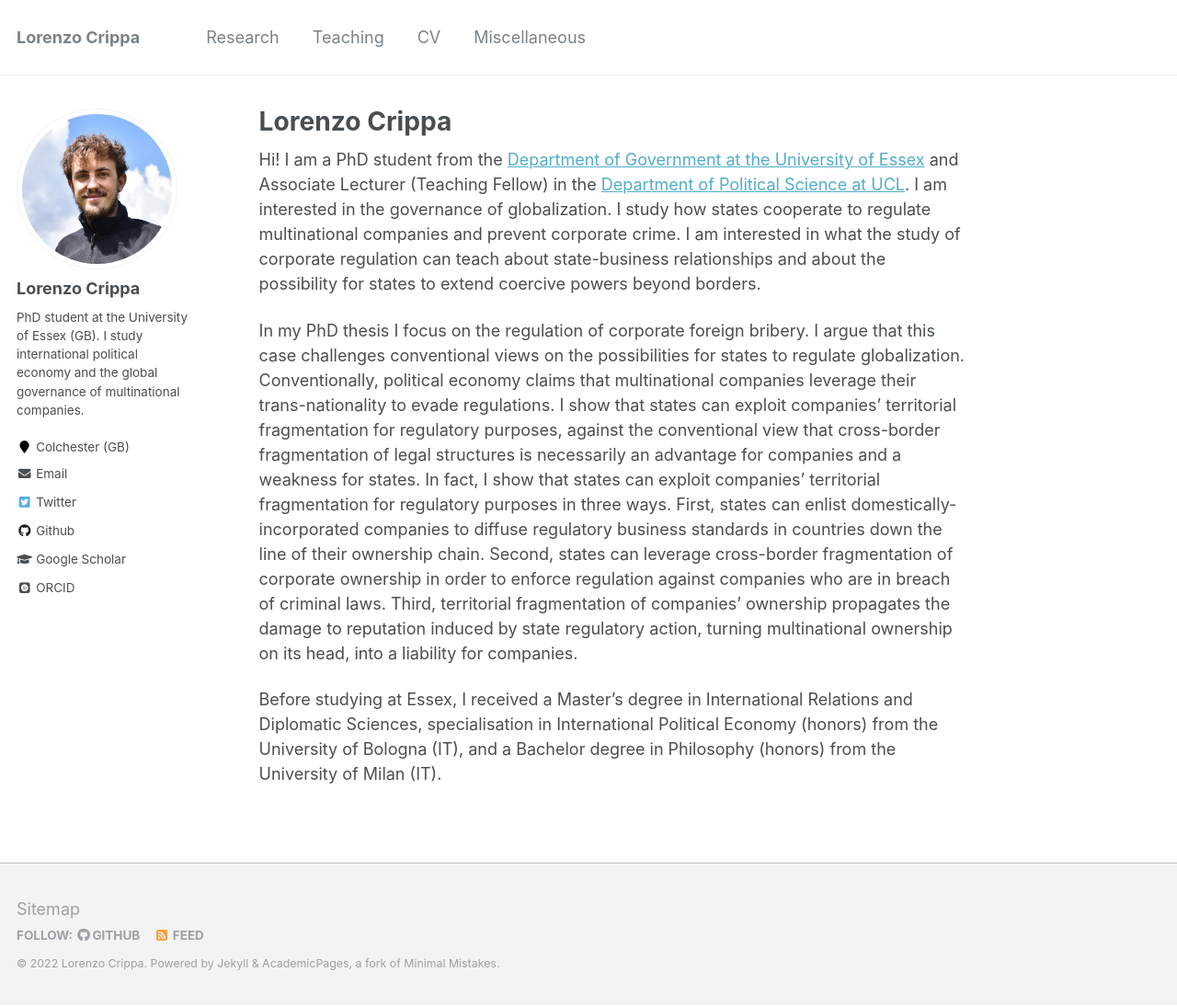
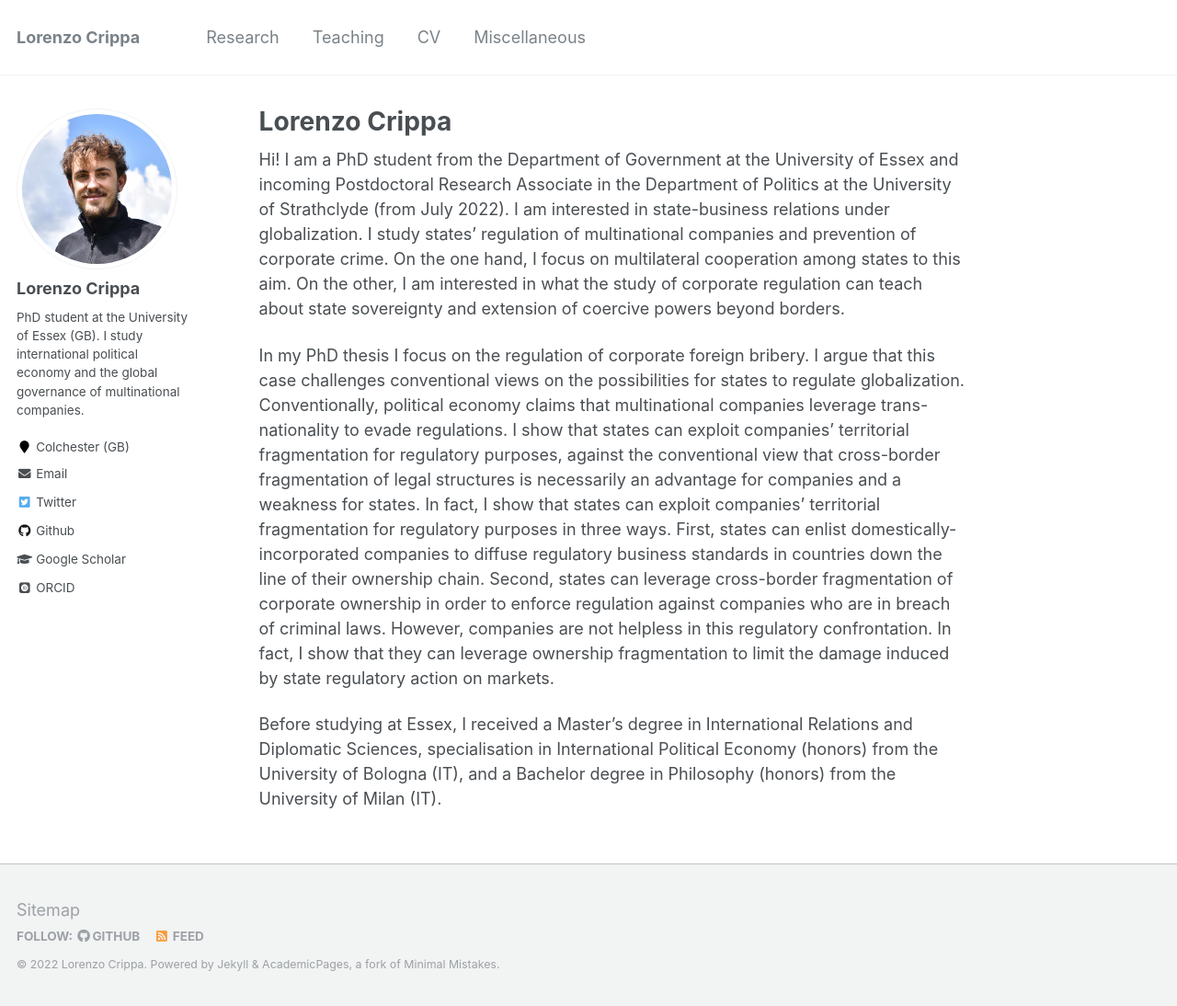
Before and after one commit to lorenzo-crippa/lorenzo-crippa.github.io, a Jekyll site: the page built from _pages/about.md, in a window 1280 px wide and 1094 px high. Shown: the whole window at 92% size. Built offline with Jekyll 4.4.1, drawn with Linux system fonts in a browser that asks for light colours; some web fonts are replaced.

Commit message:
Update about.md

```diff
--- a/_pages/about.md
+++ b/_pages/about.md
@@ -8,8 +8,8 @@ redirect_from:
   - /about.html
 ---
 
-Hi! I am a PhD student from the [Department of Government at the University of Essex](https://www.essex.ac.uk/people/cripp64301/lorenzo-crippa) and Associate Lecturer (Teaching Fellow) in the [Department of Political Science at UCL](https://www.ucl.ac.uk/political-science/people/academic-teaching-and-research-staff/lorenzo-crippa). I am interested in the governance of globalization. I study how states cooperate to regulate multinational companies and prevent corporate crime. I am interested in what the study of corporate regulation can teach about state-business relationships and about the possibility for states to extend coercive powers beyond borders.
+Hi! I am a PhD student from the Department of Government at the University of Essex and incoming Postdoctoral Research Associate in the Department of Politics at the University of Strathclyde (from July 2022). I am interested in state-business relations under globalization. I study states' regulation of multinational companies and prevention of corporate crime. On the one hand, I focus on multilateral cooperation among states to this aim. On the other, I am interested in what the study of corporate regulation can teach about state sovereignty and extension of coercive powers beyond borders.
 
-In my PhD thesis I focus on the regulation of corporate foreign bribery. I argue that this case challenges conventional views on the possibilities for states to regulate globalization. Conventionally, political economy claims that multinational companies leverage their trans-nationality to evade regulations. I show that states can exploit companies' territorial fragmentation for regulatory purposes, against the conventional view that cross-border fragmentation of legal structures is necessarily an advantage for companies and a weakness for states. In fact, I show that states can exploit companies’ territorial fragmentation for regulatory purposes in three ways. First, states can enlist domestically-incorporated companies to diffuse regulatory business standards in countries down the line of their ownership chain. Second, states can leverage cross-border fragmentation of corporate ownership in order to enforce regulation against companies who are in breach of criminal laws. Third, territorial fragmentation of companies’ ownership propagates the damage to reputation induced by state regulatory action, turning multinational ownership on its head, into a liability for companies.
+In my PhD thesis I focus on the regulation of corporate foreign bribery. I argue that this case challenges conventional views on the possibilities for states to regulate globalization. Conventionally, political economy claims that multinational companies leverage trans-nationality to evade regulations. I show that states can exploit companies' territorial fragmentation for regulatory purposes, against the conventional view that cross-border fragmentation of legal structures is necessarily an advantage for companies and a weakness for states. In fact, I show that states can exploit companies’ territorial fragmentation for regulatory purposes in three ways. First, states can enlist domestically-incorporated companies to diffuse regulatory business standards in countries down the line of their ownership chain. Second, states can leverage cross-border fragmentation of corporate ownership in order to enforce regulation against companies who are in breach of criminal laws. However, companies are not helpless in this regulatory confrontation. In fact, I show that they can leverage ownership fragmentation to limit the damage induced by state regulatory action on markets.
 
 Before studying at Essex, I received a Master's degree in International Relations and Diplomatic Sciences, specialisation in International Political Economy (honors) from the University of Bologna (IT), and a Bachelor degree in Philosophy (honors) from the University of Milan (IT).
```
